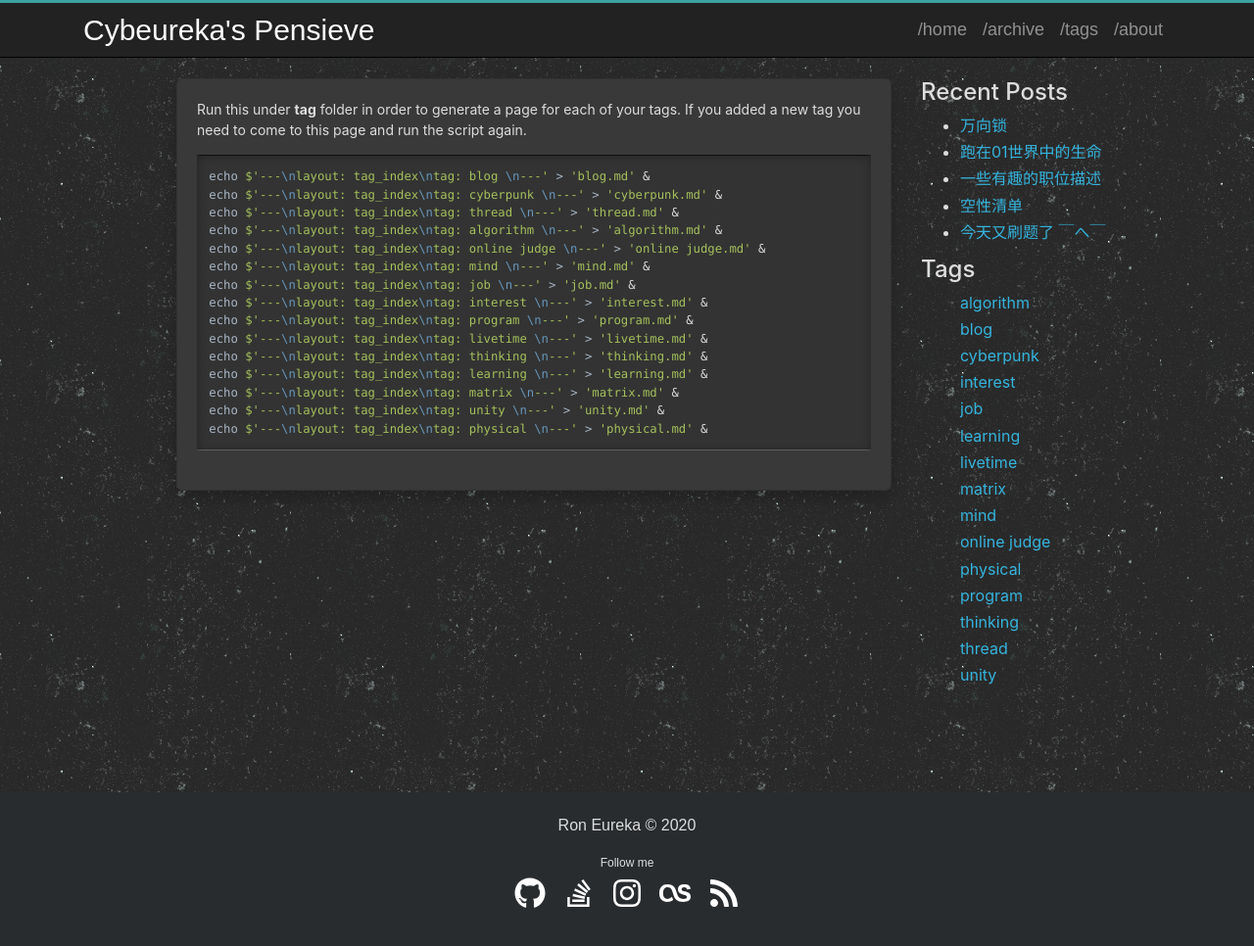
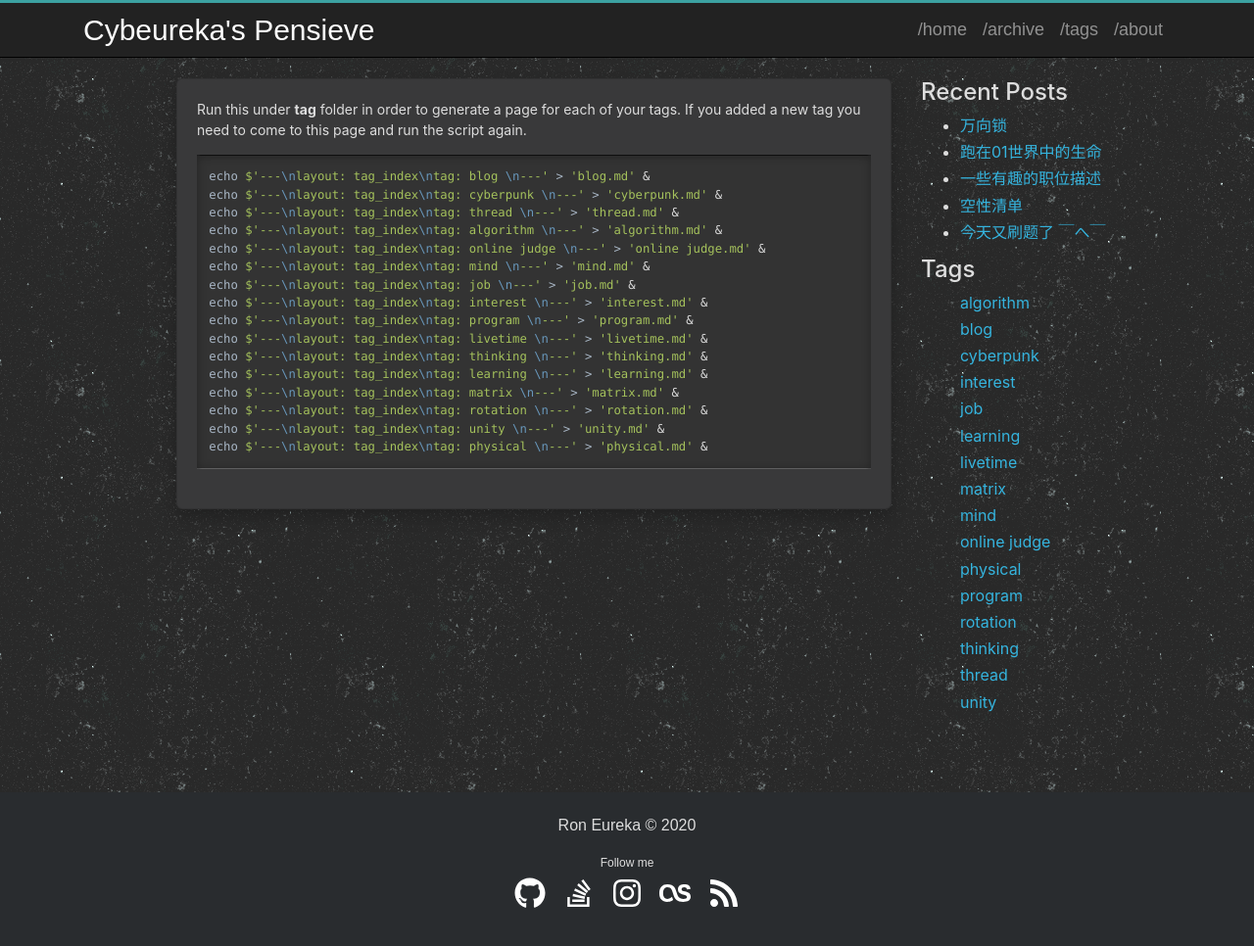
Before and after one commit to Ron2014/Ron2014.github.io, a Jekyll site: the page built from admin.md, in a window 1280 px wide and 991 px high. Shown: the top 966 px of the window at 98% size. Built offline with Jekyll 4.4.1, drawn with Linux system fonts in a browser that asks for light colours; some of the changed lines change nothing that is shown.

Commit message:
gimbal lock

```diff
--- a/_posts/2020-06-12-gimbal-lock.md
+++ b/_posts/2020-06-12-gimbal-lock.md
@@ -6,6 +6,7 @@ description:
 toc: true
 tags:
  - matrix
+ - rotation
  - unity
  - physical
 ---
@@ -138,7 +139,7 @@ Root对象的局部坐标系就是惯性坐标系(与世界坐标系平行), 一
 
 Unity提供旋转计算的API都是使用的四元数, Rotation 仅仅是给人看的, 因为它比较直观.
 
-关于四元数的资料请参考
+关于四元数的资料请看
 
 - <3D数学基础:图形与游戏开发> 10.4 四元数
 - <游戏引擎架构> 4.4 四元数
```
